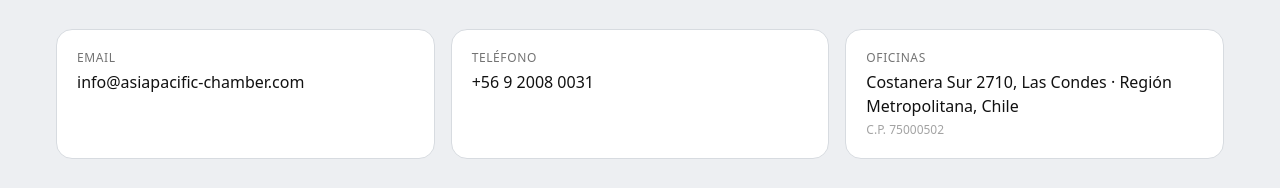
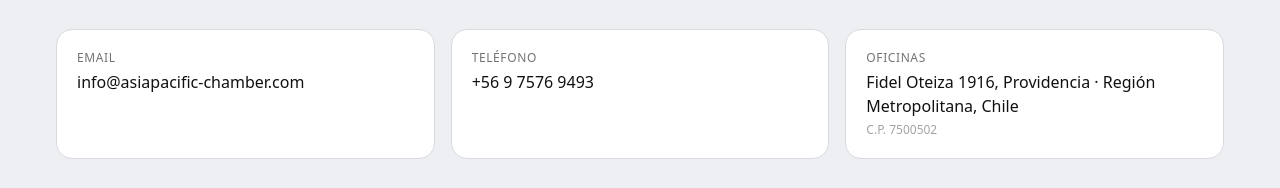
Before and after one commit to TronxGroup/APCC-Chamber, a Next.js app: page /contacto in a window 1280 px wide. Shown: the part 232-420 px from the top of the page. Built offline with nearby package versions, Linux system fonts and the light colour scheme.

Commit message:
Update page.tsx

```diff
--- a/app/(routes)/contacto/page.tsx
+++ b/app/(routes)/contacto/page.tsx
@@ -13,20 +13,20 @@ export const metadata: Metadata = {
 const CONTACT = {
   email: 'info@asiapacific-chamber.com',
   // 👉 ACTUALIZA AQUÍ el número definitivo (E.164 y legible):
-  phoneE164: '+56920080031',          // para href tel:
-  phoneNice: '+56 9 2008 0031',       // cómo se ve
-  street: 'Costanera Sur 2710',
-  city: 'Las Condes',
+  phoneE164: '+56975769493',          // para href tel:
+  phoneNice: '+56 9 7576 9493',       // cómo se ve
+  street: 'Fidel Oteiza 1916',
+  city: 'Providencia',
   region: 'Región Metropolitana',
   country: 'Chile',
-  postalCode: '75000502',
+  postalCode: '7500502',
 };
 
 const SOCIAL = {
   linkedin: 'https://www.linkedin.com/company/asiapacific-chamber',
   // 👉 Si tienes estos, reemplaza los placeholders:
-  instagram: 'https://www.instagram.com/asiapacific.chamber', // <— cambia si es otro
-  x: 'https://x.com/asiapacific_cc',                           // <— cambia si es otro
+  instagram: 'https://www.instagram.com/apcc.chamber', // <— cambia si es otro
+  x: 'https://x.com/APCC_Chamber',                           // <— cambia si es otro
 };
 
 export default function Page() {
```
